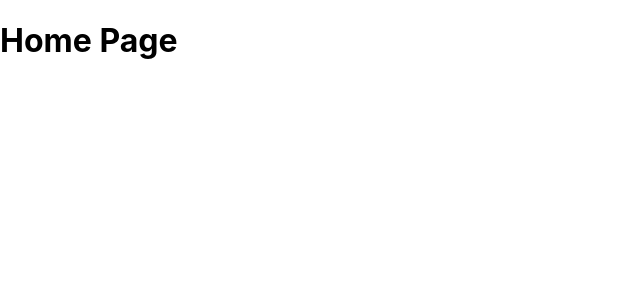
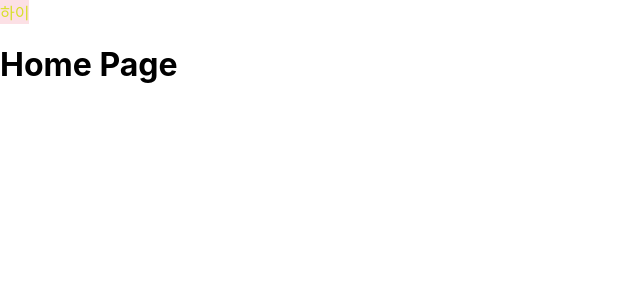
Before and after one commit to seonghun0828/farmNfarms, a React (Create React App) app in the folder frontend/: page / in a window 1280 px wide. Shown: the top 300 px of the page, without its empty margins (0-640 px from the left). Built offline with nearby package versions, Linux system fonts and the light colour scheme.

Commit message:
[feat] Front: atom-button 제작 중

```diff
--- a/frontend/src/App.js
+++ b/frontend/src/App.js
@@ -4,11 +4,13 @@ import Login from './components/pages/Login'
 import Join from './components/pages/Join'
 import { ThemeProvider } from "styled-components"
 import theme from './common/theme'
+import Button from './components/atoms/Button'
 
 function App() {
   return (
     <div className="App">
       <ThemeProvider theme={theme}>
+        <Button textColor='green1' fillColor='pink1'>하이</Button>
         <BrowserRouter>
           <Routes>
             <Route path="/" element={<Home />} />
--- /dev/null
+++ b/frontend/src/components/atoms/Button/index.js
@@ -0,0 +1,29 @@
+import React from 'react';
+import styled, { css } from "styled-components";
+
+const colorStyle = css`
+  ${({theme, textColor, fillColor}) => {
+    console.log(theme.colors[textColor]);
+    return css`
+    color: #${theme.colors[textColor]};
+    background-color: #${theme.colors[fillColor]};
+    `
+  }}
+`
+
+const StyledButton = styled.div`
+  display: inline-block;
+  ${colorStyle}
+`
+
+function Button ({children, ...rest}) {
+  return (
+    <StyledButton
+        {...rest}
+    >
+      {children}
+    </StyledButton>
+  );
+}
+
+export default Button;
```
